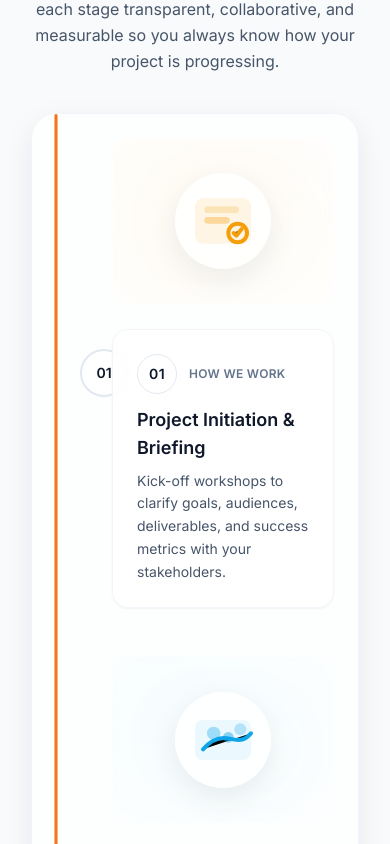
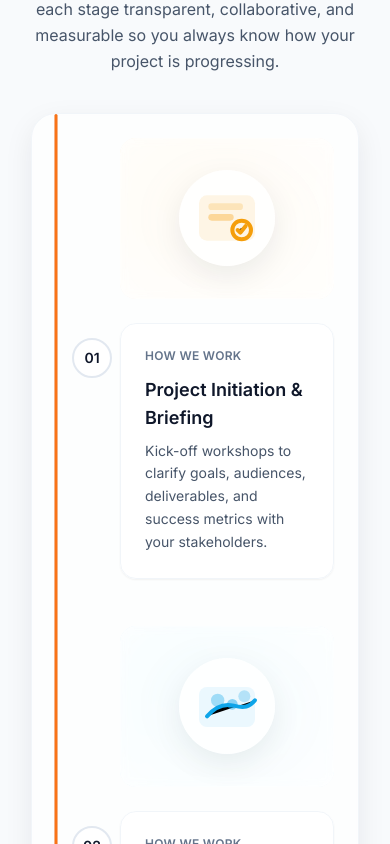
Before and after one commit to Aryaman15/Cokator_Website, a React (Vite) app in the folder client/: page / in a window 390 px wide. Shown: the part 3180-4024 px from the top of the page. Built offline with nearby package versions, Linux system fonts and the light colour scheme.

Commit message:
Tighten timeline badge sizing

```diff
--- a/client/src/components/home/ProcessTimeline.tsx
+++ b/client/src/components/home/ProcessTimeline.tsx
@@ -2,9 +2,14 @@ import { motion, useInView } from 'framer-motion';
 import { useEffect, useRef, useState, type ReactNode } from 'react';
 import { howWeWorkSteps } from '../../data/howWeWorkSteps';
 
-const fadeVariants = (isEven: boolean) => ({
-  initial: { opacity: 0, y: 40, x: isEven ? 30 : -30 },
-  animate: { opacity: 1, y: 0, x: 0 },
+const fadeVariants = (isEven: boolean, isMobile: boolean) => ({
+  initial: {
+    opacity: 0,
+    y: 28,
+    x: isMobile ? 0 : isEven ? 14 : -14,
+    scale: 0.94,
+  },
+  animate: { opacity: 1, y: 0, x: 0, scale: 1 },
 });
 
 const stepIllustrations = [
@@ -72,6 +77,7 @@ type StepItemProps = {
   illustration: ReactNode;
   activeIndex: number;
   onActive: (index: number) => void;
+  isMobile: boolean;
 };
 
 const StepItem = ({
@@ -82,6 +88,7 @@ const StepItem = ({
   illustration,
   activeIndex,
   onActive,
+  isMobile,
 }: StepItemProps) => {
   const isEven = index % 2 === 1;
   const ref = useRef<HTMLDivElement | null>(null);
@@ -98,13 +105,13 @@ const StepItem = ({
   return (
     <div
       ref={ref}
-      className="relative grid grid-cols-1 items-center gap-6 pl-14 md:grid-cols-2 md:gap-12 md:pl-0"
+      className="relative grid grid-cols-1 items-center gap-6 pl-16 md:grid-cols-2 md:gap-12 md:pl-0"
     >
       <div
         className={`order-1 flex justify-center ${isEven ? 'md:order-2 md:justify-start' : 'md:order-1 md:justify-end'}`}
       >
         <motion.div
-          variants={fadeVariants(!isEven)}
+          variants={fadeVariants(!isEven, isMobile)}
           initial="initial"
           whileInView="animate"
           viewport={{ once: true, amount: 0.3 }}
@@ -124,7 +131,7 @@ const StepItem = ({
 
       <div className={`order-2 ${isEven ? 'md:order-1' : 'md:order-2'}`}>
         <motion.div
-          variants={fadeVariants(isEven)}
+          variants={fadeVariants(isEven, isMobile)}
           initial="initial"
           whileInView="animate"
           viewport={{ once: true, amount: 0.3 }}
@@ -134,14 +141,8 @@ const StepItem = ({
           }`}
         >
           <div className="absolute inset-0 rounded-2xl bg-gradient-to-br from-white/0 via-white/40 to-white/0 opacity-0 transition duration-300 group-hover:opacity-100" />
-          <div className="relative flex items-center gap-3 text-xs font-semibold uppercase tracking-wide text-slate-500">
-            <span
-              className={`flex h-10 w-10 items-center justify-center rounded-full border text-sm transition duration-300 ${
-                isActive ? 'border-accent bg-accent text-white shadow shadow-accent/20' : 'border-slate-200 bg-white text-primary'
-              }`}
-            >
-              {String(index + 1).padStart(2, '0')}
-            </span>
+          <div className="relative flex items-center gap-2 text-xs font-semibold uppercase tracking-wide text-slate-500">
+            <span className="sr-only">Step {index + 1}</span>
             <span className={`${isActive ? 'text-accent' : 'text-slate-500'}`}>How we work</span>
           </div>
           <h4 className="relative mt-3 text-lg font-semibold text-primary sm:text-xl">{title}</h4>
@@ -149,9 +150,9 @@ const StepItem = ({
         </motion.div>
       </div>
 
-      <div className="absolute left-6 top-1/2 h-12 w-12 -translate-y-1/2 md:left-1/2 md:-translate-x-1/2">
+      <div className="absolute left-4 top-1/2 h-10 w-10 -translate-y-1/2 md:left-1/2 md:h-12 md:w-12 md:-translate-x-1/2">
         <div
-          className={`flex h-12 w-12 items-center justify-center rounded-full border-2 text-sm font-semibold transition duration-300 ${
+          className={`flex h-10 w-10 items-center justify-center rounded-full border-2 text-sm font-semibold transition duration-300 md:h-12 md:w-12 ${
             isActive
               ? 'border-accent bg-accent text-white shadow-lg shadow-accent/30'
               : 'border-slate-200 bg-white text-primary'
@@ -166,8 +167,16 @@ const StepItem = ({
 
 const ProcessTimeline = () => {
   const [activeStep, setActiveStep] = useState(0);
+  const [isMobile, setIsMobile] = useState(false);
   const totalSteps = howWeWorkSteps.length;
   const progressHeight = ((activeStep + 1) / totalSteps) * 100;
+
+  useEffect(() => {
+    const checkIsMobile = () => setIsMobile(window.innerWidth < 768);
+    checkIsMobile();
+    window.addEventListener('resize', checkIsMobile);
+    return () => window.removeEventListener('resize', checkIsMobile);
+  }, []);
 
   return (
     <section className="relative py-12 sm:py-16">
@@ -202,6 +211,7 @@ const ProcessTimeline = () => {
                 illustration={stepIllustrations[index]}
                 activeIndex={activeStep}
                 onActive={setActiveStep}
+                isMobile={isMobile}
               />
             ))}
           </div>
```
